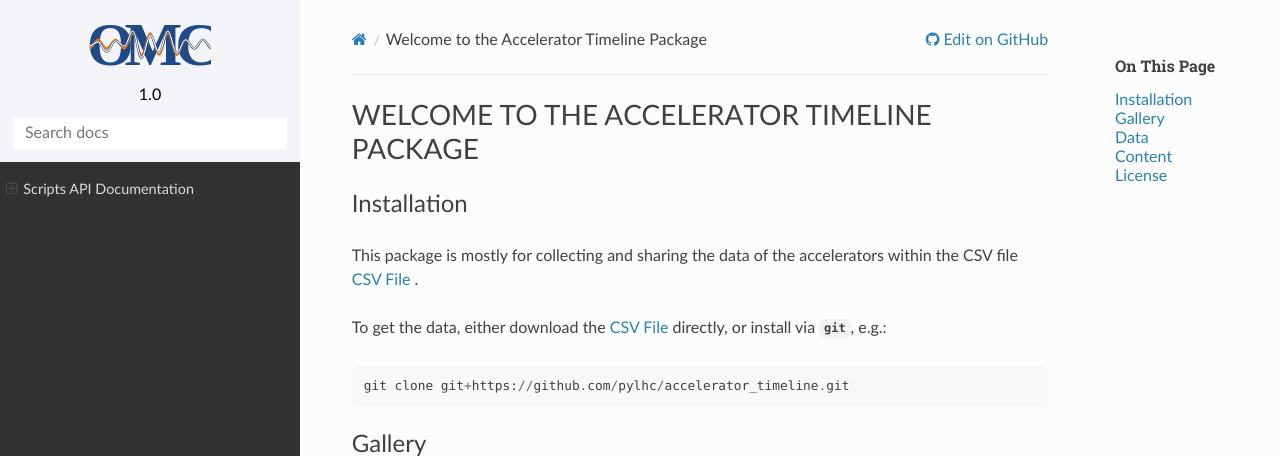
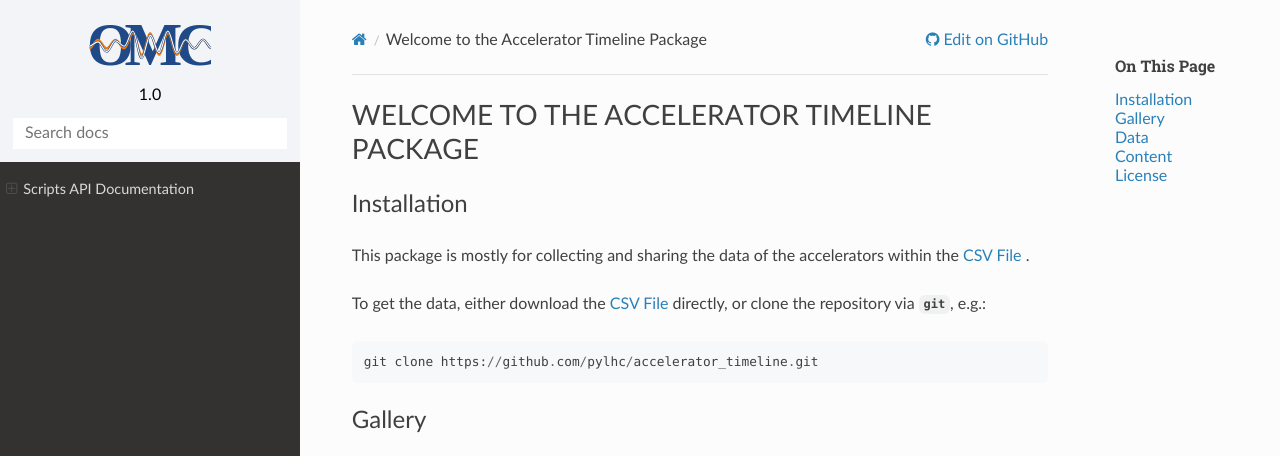
Before and after one commit to pylhc/accelerator_timeline, a Sphinx documentation site: the page built from doc/index.rst, in a window 1280 px wide and 900 px high, cut to the strip 0-456 px from the top of the window. Built offline with Sphinx 7.4.7 and the Read the Docs theme 2.0.0, drawn with Linux system fonts in a browser that asks for light colours; pages that are not in the unit, such as notebooks, are missing from menus.

```diff
--- a/doc/index.rst
+++ b/doc/index.rst
@@ -1,18 +1,17 @@
 Welcome to the Accelerator Timeline Package
 ===========================================
-
 
 
 Installation
 ~~~~~~~~~~~~
 
 This package is mostly for collecting and sharing the data of the accelerators within
-the CSV file `CSV File`_ .
+the `CSV File`_ .
 
 
-To get the data, either download the `CSV File`_ directly, or install via `git`, e.g.::
+To get the data, either download the `CSV File`_ directly, or clone the repository via `git`, e.g.::
 
-    git clone git+https://github.com/pylhc/accelerator_timeline.git
+    git clone https://github.com/pylhc/accelerator_timeline.git
 
 
 Gallery
```
Also changed, not shown: CHANGELOG.md (+5 -5 lines), README.md (+18 -2 lines).
